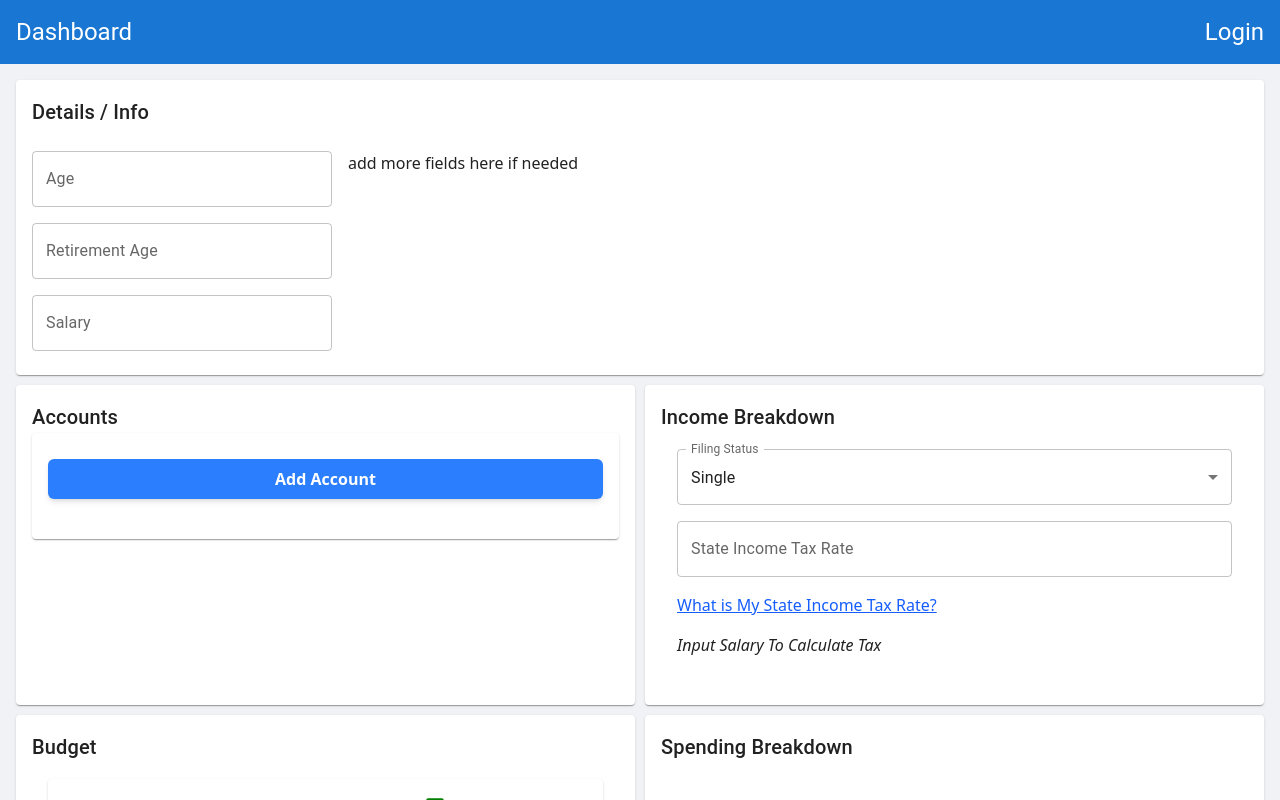
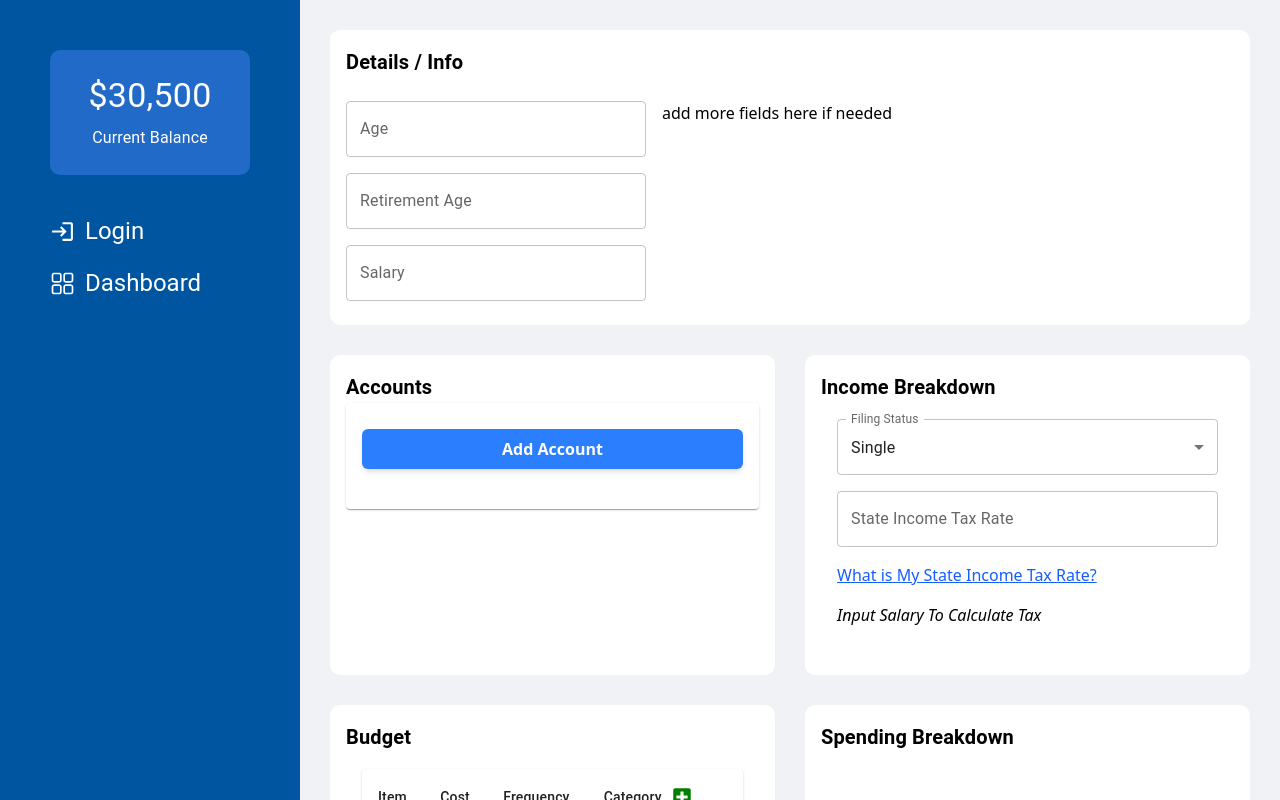
Before and after one commit to jgoldstein130/Financial-App, a Next.js app in the folder financial-app/: page / in a window 1280 px wide. Built offline with nearby package versions, Linux system fonts and the light colour scheme.

Commit message:
UI Improvements

```diff
--- a/financial-app/src/app/App.tsx
+++ b/financial-app/src/app/App.tsx
@@ -4,15 +4,15 @@ import Card from "@mui/material/Card";
 import CardContent from "@mui/material/CardContent";
 import AccountAccordion from "./Components/AccountAccordion/AccountAccordion";
 import { v4 as uuid } from "uuid";
-import { useState, useContext } from "react";
+import { useState } from "react";
 import { Typography } from "@mui/material";
 import AddAccountModal from "./Components/AddAccountModal/AddAccountModal";
 import GraphSection from "./Components/GraphSection/GraphSection";
 import DetailsSection from "./Components/DetailsSection/DetailsSection";
 import IncomeBreakdown from "./Components/IncomeBreakdown/IncomeBreakdown";
 import BudgetSection from "./Components/BudgetSection/BudgetSection";
-import { ConfirmModalContext } from "./Contexts/ConfirmModalContext";
 import ConfirmModal from "./Components/ConfirmModal/ConfirmModal";
+import NavigationBar from "./Components/NavigationBar/NavigationBar";
 
 export interface Account {
   name?: string;
@@ -25,14 +25,11 @@ export interface Account {
 const App = () => {
   const [accounts, setAccounts] = useState<Account[]>([]);
   const [expandedAccount, setExpandedAccount] = useState<string>("");
-  const [isAddAccountModalOpened, setIsAddAccountModalOpened] =
-    useState<boolean>(false);
+  const [isAddAccountModalOpened, setIsAddAccountModalOpened] = useState<boolean>(false);
   const [currentAge, setCurrentAge] = useState<number>(18);
   const [retirementAge, setRetirementAge] = useState<number>(65);
   const [salary, setSalary] = useState<number>(0);
   const [taxRate, setTaxRate] = useState<number>(0);
-  const { isConfirmModalOpen, setIsConfirmModalOpen } =
-    useContext(ConfirmModalContext);
 
   const openAddAccountModal = () => {
     setIsAddAccountModalOpened(true);
@@ -45,17 +42,11 @@ const App = () => {
   };
 
   const updateAccount = (id: string, updatedAccount: Account) => {
-    setAccounts((prevAccounts) =>
-      prevAccounts.map((account) =>
-        account.id === id ? updatedAccount : account
-      )
-    );
+    setAccounts((prevAccounts) => prevAccounts.map((account) => (account.id === id ? updatedAccount : account)));
   };
 
   const deleteAccount = (id: string) => {
-    setAccounts((prevAccounts) =>
-      prevAccounts.filter((account) => account.id !== id)
-    );
+    setAccounts((prevAccounts) => prevAccounts.filter((account) => account.id !== id));
   };
 
   return (
@@ -71,22 +62,18 @@ const App = () => {
       <div
         style={{
           display: "flex",
-          flexDirection: "column",
           height: "100vh",
           backgroundColor: "#f0f2f5",
         }}
       >
-        <div className="p-4 bg-[#1976d2] text-white flex justify-between">
-          <Typography variant="h5">Dashboard</Typography>
-          <Typography variant="h5">Login</Typography>
-        </div>
+        <NavigationBar balance={30500} />
         <div
           style={{
             display: "flex",
             flex: 1,
             overflowY: "auto",
-            padding: "16px",
-            gap: 2,
+            padding: "30px",
+            gap: 30,
           }}
         >
           <div
@@ -94,7 +81,7 @@ const App = () => {
               flex: 3,
               display: "flex",
               flexDirection: "column",
-              gap: 10,
+              gap: 30,
             }}
           >
             <div
@@ -102,32 +89,32 @@ const App = () => {
                 flex: 1,
                 display: "flex",
                 flexDirection: "row",
+                backgroundColor: "white",
+                borderRadius: "10px",
               }}
             >
-              <Card sx={{ flex: 1 }}>
+              <div style={{ flex: 1 }}>
                 <DetailsSection
-                  setCurrentAge={(currentAge: number) =>
-                    setCurrentAge(currentAge)
-                  }
-                  setRetirementAge={(retirementAge: number) =>
-                    setRetirementAge(retirementAge)
-                  }
+                  setCurrentAge={(currentAge: number) => setCurrentAge(currentAge)}
+                  setRetirementAge={(retirementAge: number) => setRetirementAge(retirementAge)}
                   setSalary={(salary: number) => setSalary(salary)}
                   setTaxRate={(taxRate: number) => setTaxRate(taxRate)}
                 />
-              </Card>
+              </div>
             </div>
             <div
               style={{
                 flex: 1.5,
                 display: "flex",
                 flexDirection: "row",
-                gap: 10,
+                gap: 30,
               }}
             >
-              <Card sx={{ flex: 1 }}>
+              <div style={{ flex: 1, backgroundColor: "white", borderRadius: "10px" }}>
                 <CardContent className="flex flex-col">
-                  <Typography variant="h6">Accounts</Typography>
+                  <Typography variant="h6">
+                    <b>Accounts</b>
+                  </Typography>
                   <div className="flex flex-col gap-4 flex-1">
                     <Card
                       className="h-full"
@@ -150,10 +137,7 @@ const App = () => {
                           Add Account
                         </button>
                         {accounts.map((account) => (
-                          <div
-                            key={account.name + "-" + account.id}
-                            style={{ marginBottom: "8px" }}
-                          >
+                          <div key={account.name + "-" + account.id} style={{ marginBottom: "8px" }}>
                             <AccountAccordion
                               account={account}
                               updateAccount={updateAccount}
@@ -165,54 +149,64 @@ const App = () => {
                         ))}
                       </CardContent>
                     </Card>
-                    <Card
+                    <div
                       className="h-full"
-                      sx={{
+                      style={{
                         display: "flex",
                         flexDirection: "column",
+                        backgroundColor: "white",
+                        borderRadius: "10px",
                       }}
-                    ></Card>
+                    ></div>
                   </div>
                 </CardContent>
-              </Card>
-              <Card sx={{ flex: 1 }}>
+              </div>
+              <div style={{ flex: 1, backgroundColor: "white", borderRadius: "10px" }}>
                 <CardContent className="flex flex-col">
-                  <Typography variant="h6">Income Breakdown</Typography>
+                  <Typography variant="h6">
+                    <b>Income Breakdown</b>
+                  </Typography>
                   <IncomeBreakdown salary={salary} />
                 </CardContent>
-              </Card>
+              </div>
             </div>
             <div
               style={{
                 flex: 1.5,
                 display: "flex",
                 flexDirection: "row",
-                gap: 10,
+                gap: 30,
               }}
             >
-              <Card sx={{ flex: 1 }}>
+              <div style={{ flex: 1, backgroundColor: "white", borderRadius: "10px" }}>
                 <CardContent className="flex flex-col">
-                  <Typography variant="h6">Budget</Typography>
+                  <Typography variant="h6">
+                    <b>Budget</b>
+                  </Typography>
                   <BudgetSection />
                 </CardContent>
-              </Card>
-              <Card sx={{ flex: 1 }}>
+              </div>
+              <div style={{ flex: 1, backgroundColor: "white", borderRadius: "10px" }}>
                 <CardContent className="flex flex-col">
-                  <Typography variant="h6">Spending Breakdown</Typography>
+                  <Typography variant="h6">
+                    <b>Spending Breakdown</b>
+                  </Typography>
                 </CardContent>
-              </Card>
+              </div>
             </div>
             <div
               style={{
                 flex: 1.5,
                 display: "flex",
                 flexDirection: "row",
-                gap: 10,
+                gap: 30,
               }}
             >
-              <Card sx={{ flex: 1 }}>
+              <div style={{ flex: 1, backgroundColor: "white", borderRadius: "10px", marginBottom: "30px" }}>
                 <CardContent className="flex flex-col">
-                  <Typography variant="h6">Individual Accounts</Typography>
+                  <Typography variant="h6">
+                    <b>Individual Accounts</b>
+                  </Typography>
                   <GraphSection
                     accounts={accounts}
                     mode="individual accounts"
@@ -220,10 +214,12 @@ const App = () => {
                     retirementAge={retirementAge}
                   />
                 </CardContent>
-              </Card>
-              <Card sx={{ flex: 1 }}>
+              </div>
+              <div style={{ flex: 1, backgroundColor: "white", borderRadius: "10px", marginBottom: "30px" }}>
                 <CardContent className="flex flex-col">
-                  <Typography variant="h6">Net Worth</Typography>
+                  <Typography variant="h6">
+                    <b>Net Worth</b>
+                  </Typography>
                   <GraphSection
                     accounts={accounts}
                     mode="net worth"
@@ -231,7 +227,7 @@ const App = () => {
                     retirementAge={retirementAge}
                   />
                 </CardContent>
-              </Card>
+              </div>
             </div>
           </div>
         </div>
--- a/financial-app/src/app/Components/DetailsSection/DetailsSection.tsx
+++ b/financial-app/src/app/Components/DetailsSection/DetailsSection.tsx
@@ -24,7 +24,7 @@ const DetailsSection = ({ children, ...props }: Props) => {
   return (
     <CardContent>
       <Typography variant="h6" gutterBottom>
-        Details / Info
+        <b>Details / Info</b>
       </Typography>
       <div className="flex gap-4">
         <Box
--- /dev/null
+++ b/financial-app/src/app/Components/NavigationBar/NavigationBar.tsx
@@ -0,0 +1,86 @@
+import { Typography } from "@mui/material";
+import { ReactNode, useEffect, useState } from "react";
+import { RxDashboard } from "react-icons/rx";
+import { MdLogin } from "react-icons/md";
+
+const NavigationBar = ({ children, ...props }: Props) => {
+  const [balance, setBalance] = useState<string>("");
+
+  useEffect(() => {
+    setBalance(addCommasToBalance(props.balance));
+  }, [props.balance]);
+
+  const addCommasToBalance = (balance: number) => {
+    let balanceString = balance.toString();
+    let balanceWithCommas = "";
+    let characterCounter = 0;
+    for (let i = balanceString.length - 1; i >= 0; i--) {
+      characterCounter++;
+      balanceWithCommas = balanceString[i] + balanceWithCommas;
+      if (characterCounter % 3 === 0 && characterCounter !== 0 && i !== 0) {
+        balanceWithCommas = "," + balanceWithCommas;
+      }
+    }
+
+    return "$" + balanceWithCommas;
+  };
+
+  return (
+    <div className="bg-[#0055a0]" style={{ height: "100vh" }}>
+      <div
+        style={{
+          width: "300px",
+          color: "white",
+          display: "flex",
+          flexDirection: "column",
+          alignItems: "center",
+        }}
+      >
+        <div
+          className="bg-[#226ac8]"
+          style={{
+            width: "200px",
+            height: "125px",
+            borderRadius: "10px",
+            display: "flex",
+            flexDirection: "column",
+            justifyContent: "center",
+            alignItems: "center",
+            gap: "10px",
+            marginTop: "50px",
+          }}
+        >
+          <Typography variant="h4">{balance}</Typography>
+          <Typography variant="body1">Current Balance</Typography>
+        </div>
+      </div>
+      <div
+        style={{
+          display: "flex",
+          flexDirection: "column",
+          justifyContent: "flex",
+          gap: "20px",
+          color: "white",
+          marginTop: "40px",
+          marginLeft: "50px",
+        }}
+      >
+        <div style={{ display: "flex", alignItems: "center", gap: "10px" }}>
+          <MdLogin size={25} />
+          <Typography variant="h5">Login</Typography>
+        </div>
+        <div style={{ display: "flex", alignItems: "center", gap: "10px" }}>
+          <RxDashboard size={25} />
+          <Typography variant="h5">Dashboard</Typography>
+        </div>
+      </div>
+    </div>
+  );
+};
+
+interface Props {
+  children?: ReactNode;
+  balance: number;
+}
+
+export default NavigationBar;
```
Also changed, not shown: financial-app/src/app/Components/AccountAccordion/AccountAccordion.tsx (+13 -45 lines), financial-app/src/app/Components/BudgetCategoriesModal/BudgetCategoriesModal.tsx (+21 -5 lines), financial-app/src/app/Components/BudgetSection/BudgetSection.tsx (+35 -20 lines), financial-app/src/app/Components/DeleteButton/DeleteButton.tsx (added, +22 -0 lines).
